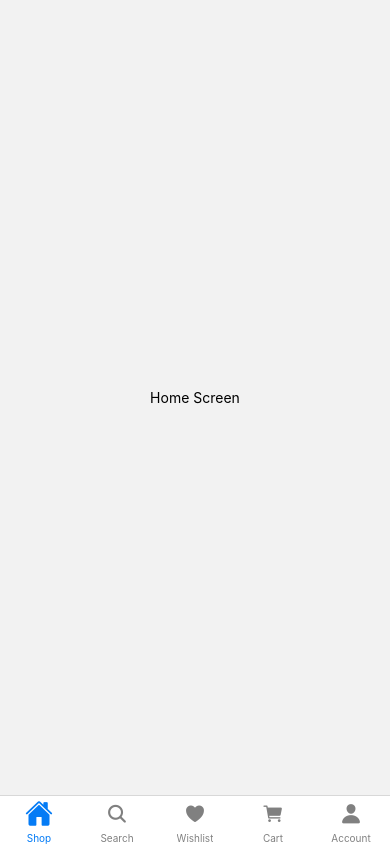
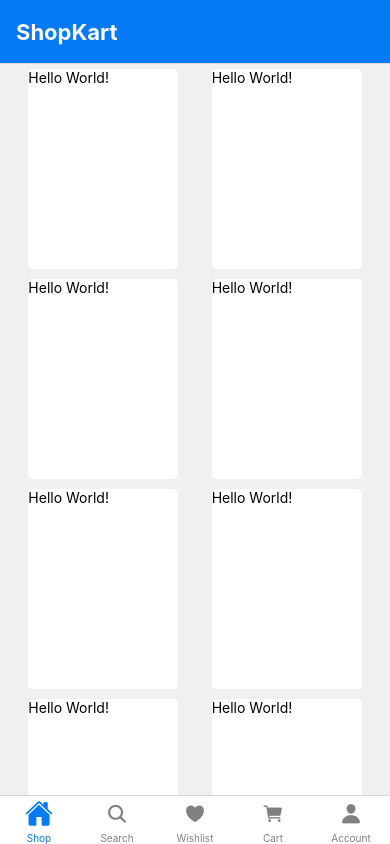
Before and after one commit to Milan-rawat/shopkart-app, a React Native app: screen /HomeScreen in a window 390 px wide. Built offline with nearby package versions, Linux system fonts and the light colour scheme.

Commit message:
home stack navigation

```diff
--- a/App.js
+++ b/App.js
@@ -15,7 +15,7 @@
           name="SplashScreen"
           component={SplashScreen}
           options={{ headerShown: false }}
-        />
+          />
         <Stack.Screen
           name="Dashboard"
           component={Dashboard}
--- /dev/null
+++ b/components/ProductCard.js
@@ -0,0 +1,24 @@
+import React from 'react';
+import { View, Text, TouchableOpacity, StyleSheet } from 'react-native';
+
+const ProductCard = ({ navigation }) => {
+  return (
+    <TouchableOpacity onPress={() => navigation.navigate('ProductDetails')}>
+      <View style={styles.prdCard}>
+        <Text style={{ color: 'black' }}>Hello World!</Text>
+      </View>
+    </TouchableOpacity>
+  );
+};
+
+const styles = StyleSheet.create({
+  prdCard: {
+    width: 150,
+    height: 200,
+    margin: 5,
+    borderRadius: 5,
+    backgroundColor: 'white',
+  },
+});
+
+export default ProductCard;
--- a/constants/Colors.js
+++ b/constants/Colors.js
@@ -1,5 +1,5 @@
 export default {
   primaryColor: "#047BF5",
-  accentColor: "#F8E831",
-  tertiaryColor: "#F7A200",
+  accentColor: "#fd6a02",
+  tertiaryColor: "#4527a0",
 };
--- /dev/null
+++ b/screens/commonScreens/ProductDetails.js
@@ -0,0 +1,21 @@
+import React from 'react';
+import { View, Text, Button, StyleSheet } from 'react-native';
+
+const ProductDetails = ({ navigation }) => {
+  return (
+    <View style={styles.screen}>
+      <Text style={{ color: 'black' }}>Product details</Text>
+      <Button title="click me" onPress={() => navigation.navigate('Home')} />
+    </View>
+  );
+};
+
+const styles = StyleSheet.create({
+  screen: {
+    flex: 1,
+    justifyContent: 'center',
+    alignItems: 'center',
+  },
+});
+
+export default ProductDetails;
--- /dev/null
+++ b/screens/homeScreens/Home.js
@@ -0,0 +1,33 @@
+import React from 'react';
+import { View, StyleSheet, ScrollView } from 'react-native';
+
+import ProductCard from '../../components/ProductCard';
+
+const Home = props => {
+  return (
+    <ScrollView style={styles.screen}>
+      <View style={styles.screenView}>
+        <ProductCard {...props} />
+        <ProductCard {...props} />
+        <ProductCard {...props} />
+        <ProductCard {...props} />
+        <ProductCard {...props} />
+        <ProductCard {...props} />
+        <ProductCard {...props} />
+        <ProductCard {...props} />
+      </View>
+    </ScrollView>
+  );
+};
+
+const styles = StyleSheet.create({
+  screenView: {
+    flex: 1,
+    flexDirection: 'row',
+    justifyContent: 'space-evenly',
+    flexWrap: 'wrap',
+    backgroundColor: '#f0f0f0',
+  },
+});
+
+export default Home;
--- a/screens/tabScreens/HomeScreen.js
+++ b/screens/tabScreens/HomeScreen.js
@@ -1,11 +1,42 @@
 import React from 'react';
 import { View, Text, StyleSheet } from 'react-native';
+import { createNativeStackNavigator } from '@react-navigation/native-stack';
+
+import Home from '../homeScreens/Home';
+import ProductDetails from '../commonScreens/ProductDetails';
+import Colors from '../../constants/Colors';
+
+const Stack = createNativeStackNavigator();
+
+const headerOption = data => {
+  return {
+    headerShown: true,
+    title: data.title,
+    headerStyle: {
+      backgroundColor: Colors.primaryColor,
+    },
+    headerTintColor: '#fff',
+    headerTitleStyle: {
+      fontSize: 22,
+      fontWeight: 'bold',
+    },
+  };
+};
 
 const HomeScreen = () => {
   return (
-    <View style={styles.screen}>
-      <Text style={{ color: 'black' }}>Home Screen</Text>
-    </View>
+    <Stack.Navigator>
+      <Stack.Screen
+        name="Home"
+        component={Home}
+        options={headerOption({ title: 'ShopKart' })}
+      />
+      <Stack.Screen
+        name="ProductDetails"
+        component={ProductDetails}
+        options={headerOption({ title: 'Details' })}
+      />
+    </Stack.Navigator>
   );
 };
 
```
